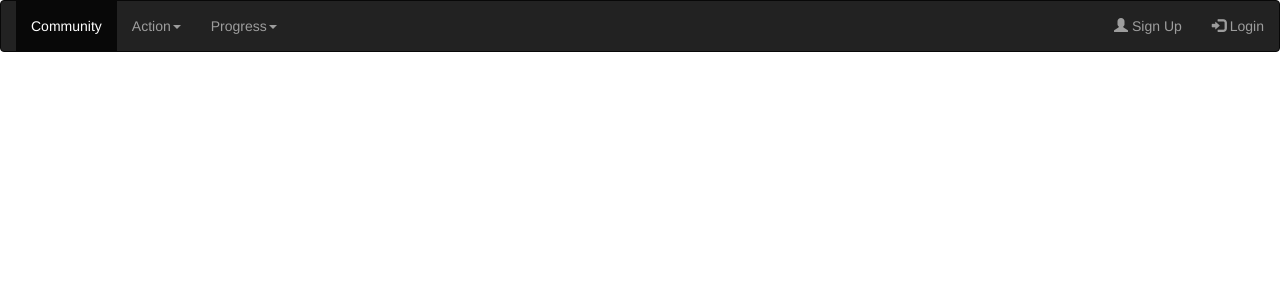
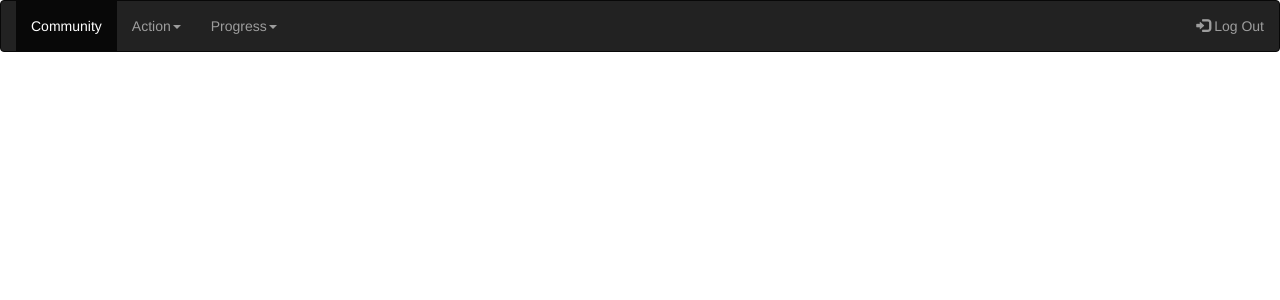
Before and after one commit to angieto/contri_go, a Django app: page /community/dashboard in a window 1280 px wide. Shown: the top 300 px of the page. Run offline with Django 3.2, Linux system fonts and the light colour scheme; parts of the project's set-up code (start-up, migrations or seed data) failed here and were passed over; some libraries are stand-ins or nearby versions.

Commit message:
added functions in views.py

```diff
--- a/apps/community/templates/community/dashboard.html
+++ b/apps/community/templates/community/dashboard.html
@@ -29,8 +29,7 @@
                 </ul>
             </ul>
             <ul class="nav navbar-nav navbar-right">
-                <li><a href="{% url 'login_page' %}"><span class="glyphicon glyphicon-user"></span> Sign Up</a></li>
-                <li><a href="{% url 'login_page' %}"><span class="glyphicon glyphicon-log-in"></span> Login</a></li>
+                <li><a href="{% url 'logout' %}"><span class="glyphicon glyphicon-log-in"></span> Log Out</a></li>
             </ul>
         </div>
     </nav>
--- a/apps/community/urls.py
+++ b/apps/community/urls.py
@@ -3,4 +3,5 @@ from . import views
 
 urlpatterns = [
     url(r'^dashboard$', views.dashboard, name='dashboard'),
+    url(r'^logout$', views.logout, name='logout'),
 ]
--- a/apps/community/views.py
+++ b/apps/community/views.py
@@ -5,3 +5,7 @@ from .models import *
 
 def dashboard(request):
     return render(request, 'community/dashboard.html')
+
+def logout(request):
+    request.session.clear()
+    return redirect('main_page')
--- a/apps/main/urls.py
+++ b/apps/main/urls.py
@@ -5,7 +5,5 @@ urlpatterns = [
     url(r'^$', views.main_page, name='main_page'),
     url(r'^login_page$', views.login_page, name='login_page'),
     url(r'^create_user$', views.create_user, name='create_user'),
-    url(r'^login$', views.login, name='login'),
-    # url(r'^dashboard$', views.dashboard, name='dashboard'),
-    url(r'^logout$', views.logout, name='logout')
+    url(r'^login$', views.login, name='login')
 ]
```
Also changed, not shown: apps/main/views.py (+0 -7 lines), db.sqlite3.
